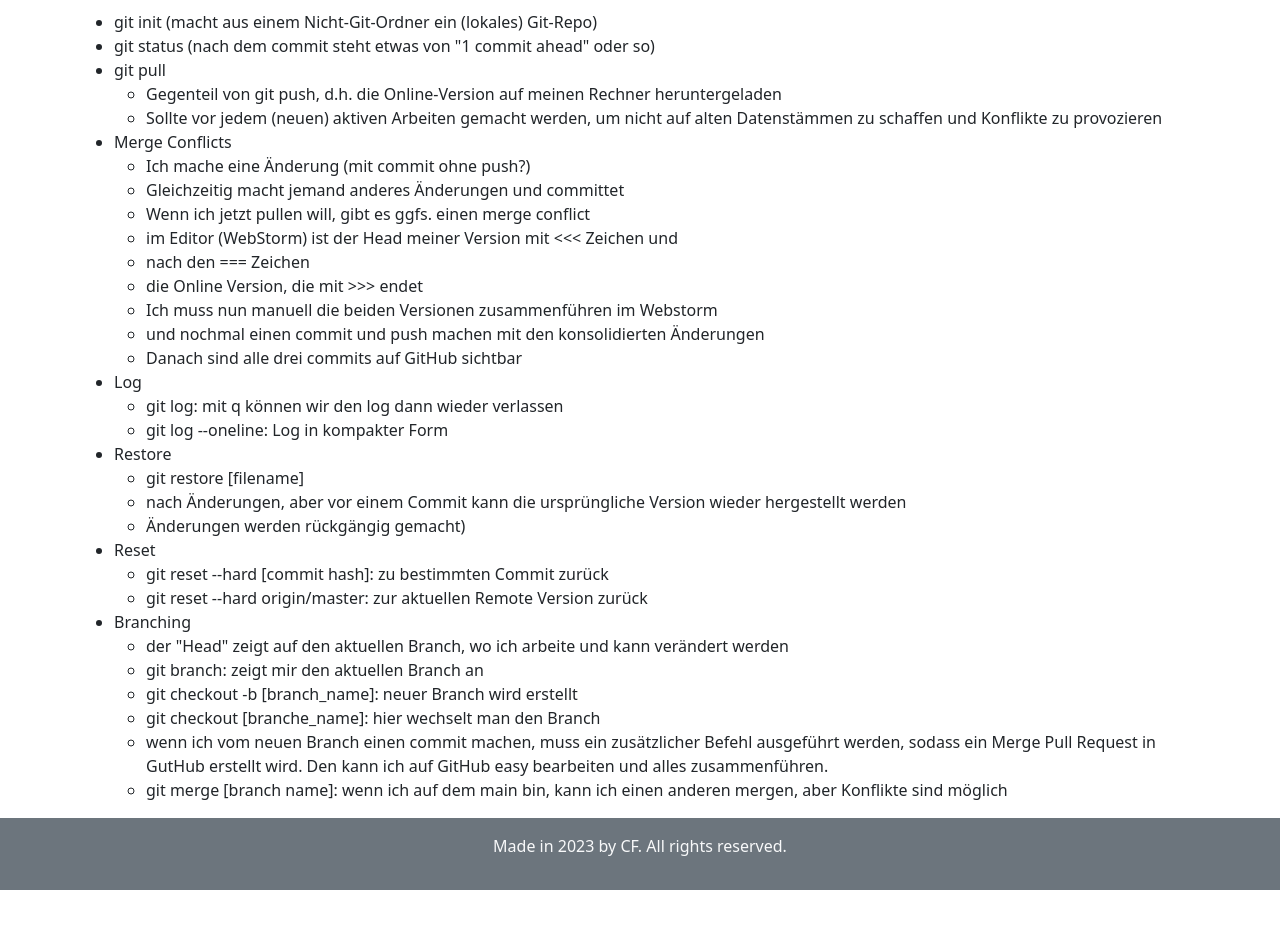
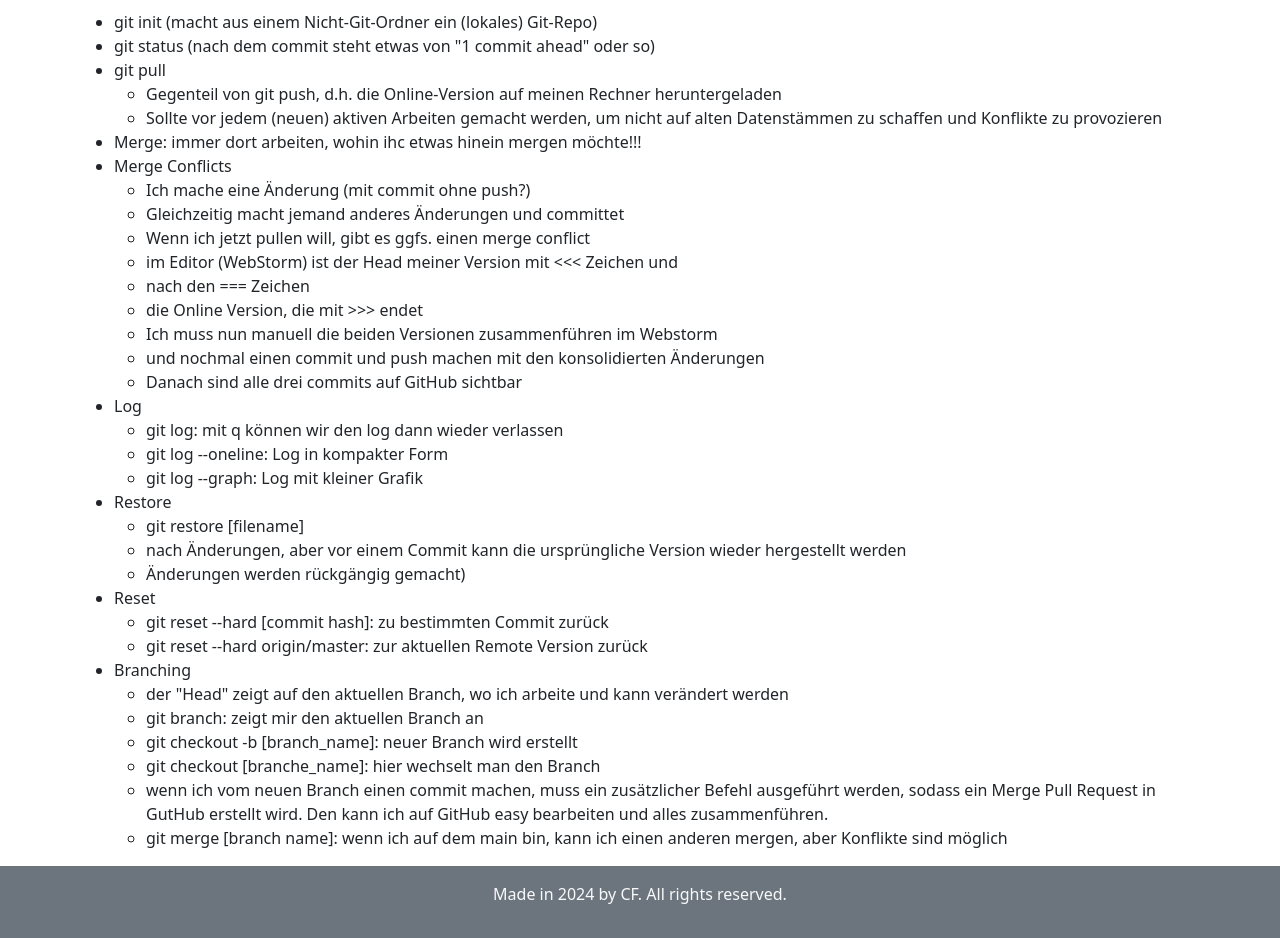
Before and after one commit to teletrabbie/teletrabbie.github.io, a plain HTML site: page git.html in a window 1280 px wide. Shown: the part 400-1338 px from the top of the page. Before the commit the page ends 1290 px from the top, so only its background shows below. Drawn offline with nearby package versions, Linux system fonts and the light colour scheme.

Commit message:
Update von git

```diff
--- a/git.html
+++ b/git.html
@@ -52,6 +52,7 @@
       <li>Sollte vor jedem (neuen) aktiven Arbeiten gemacht werden, um nicht auf alten Datenstämmen zu schaffen und Konflikte zu provozieren</li>
     </ul>
   </li>
+  <li>Merge: immer dort arbeiten, wohin ihc etwas hinein mergen möchte!!!</li>
   <li>Merge Conflicts</li>
   <ul>
     <li>Ich mache eine Änderung (mit commit ohne push?)</li>
@@ -68,6 +69,7 @@
   <ul>
     <li>git log: mit q können wir den log dann wieder verlassen</li>
     <li>git log --oneline: Log in kompakter Form</li>
+    <li>git log --graph: Log mit kleiner Grafik</li>
   </ul>
   <li>Restore
     <ul>
@@ -96,7 +98,7 @@
 </main>
 
 <footer class="bg-secondary text-light text-center py-3">
-  <p>Made in 2023 by CF. All rights reserved.</p>
+  <p>Made in 2024 by CF. All rights reserved.</p>
 </footer>
 
 </body>
```
